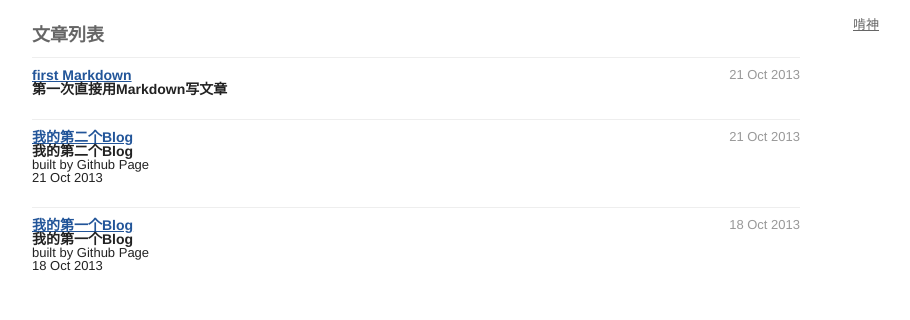
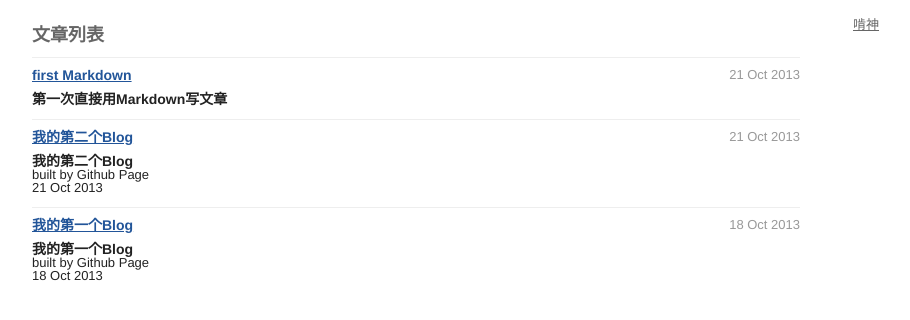
Before and after one commit to kenshinlin/archives, a Jekyll site: the page built from index.html, in a window 1280 px wide. Shown: the top 320 px of the page, without its empty margins (96-1006 px from the left). Built offline with Jekyll 4.4.1, drawn with Linux system fonts in a browser that asks for light colours.

Commit message:
Update style.css

```diff
--- a/css/style.css
+++ b/css/style.css
@@ -92,7 +92,7 @@ body{
 
 .idx-article-list li{
   border-top: 1px solid #eee;
-  padding: 10px 0;
+  padding-top: 10px;
   margin-left: 0;
   /*outline: */
 }
@@ -108,6 +108,10 @@ body{
 .idx-article-list h2{
   font-size: 14px;
   position:relative;
+}
+
+.excerpt{
+    padding-top:10px;
 }
 
 }
```
